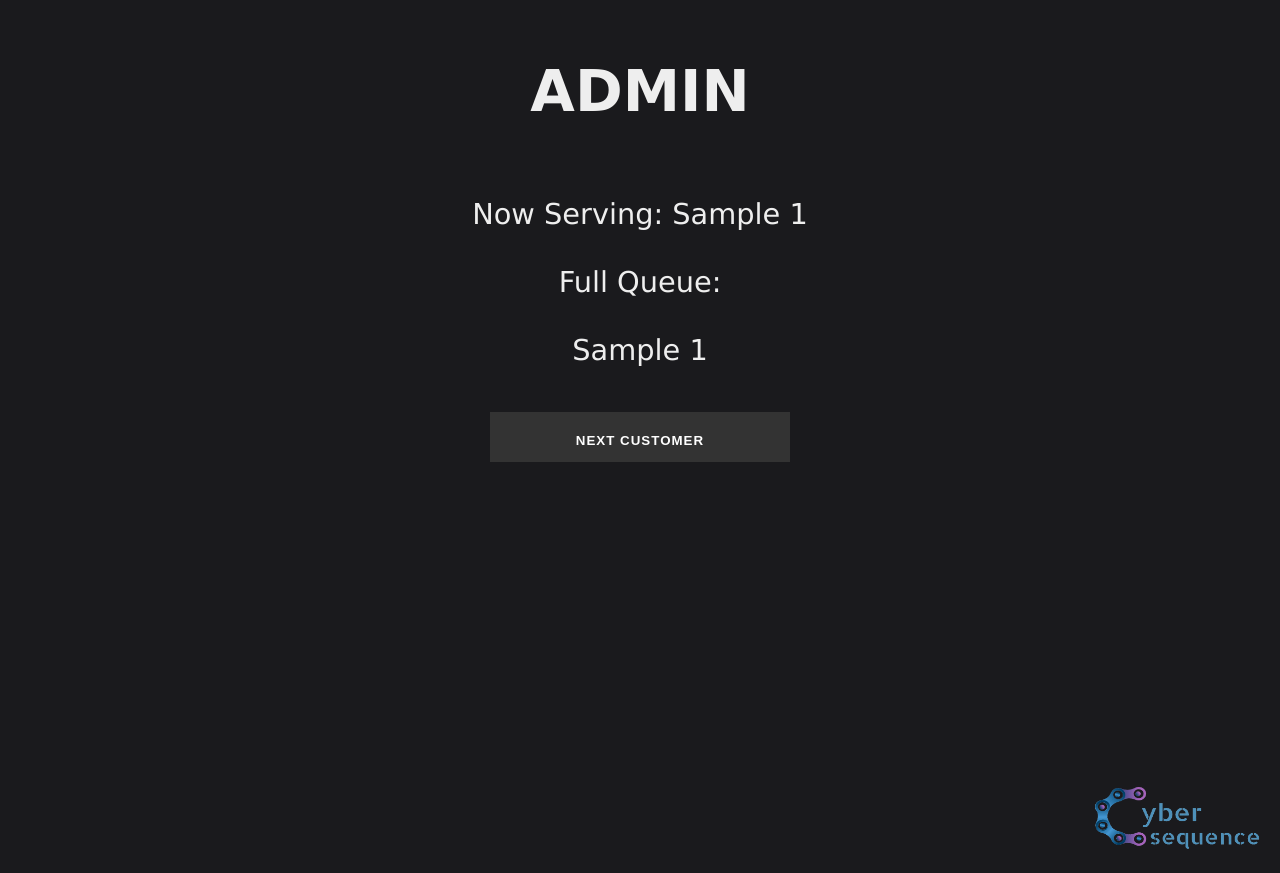
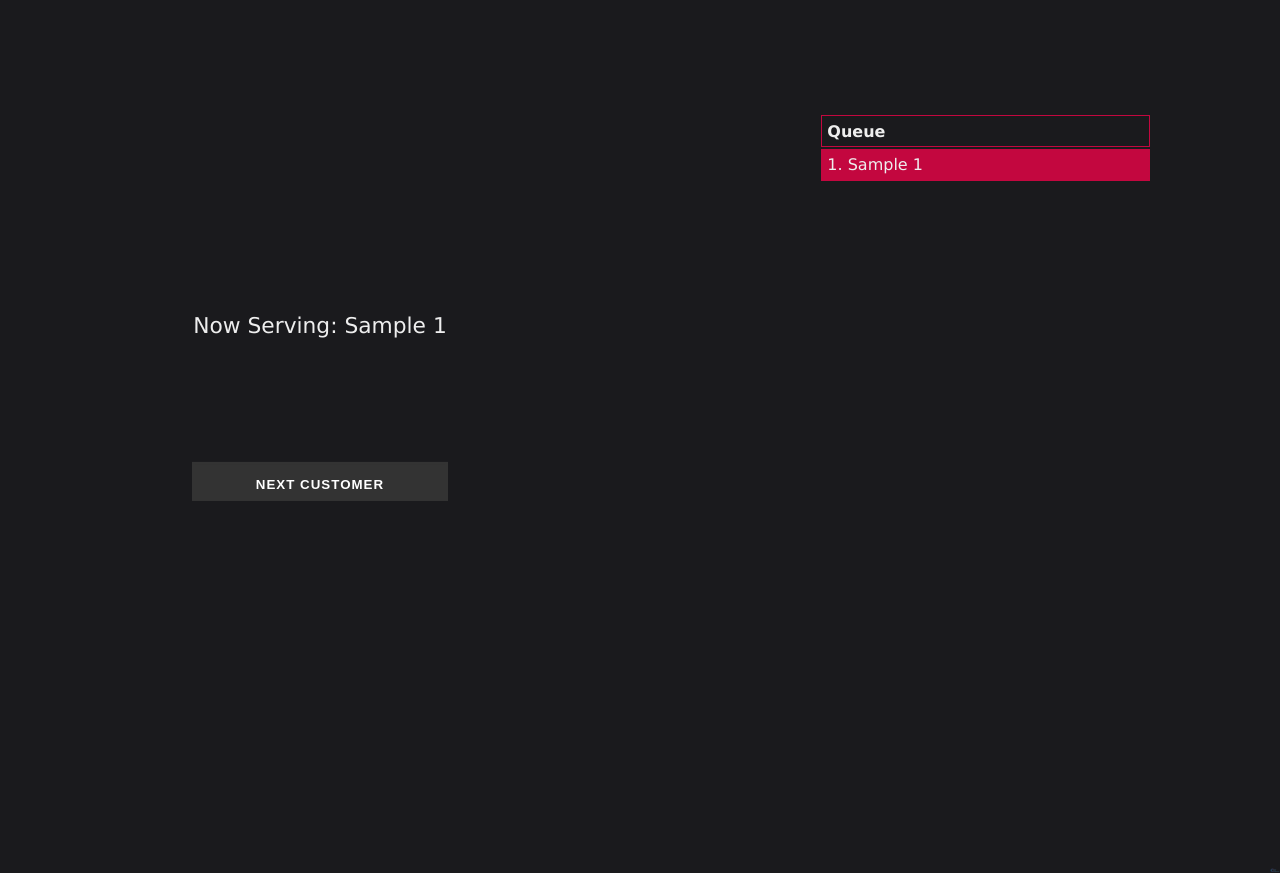
Before and after one commit to kinga112/q, a Flask app: page /admin/1 in a window 1280 px wide. Run offline with Flask 2, Linux system fonts and the light colour scheme; a database or web service that is not in the repository returns one stand-in record (values such as "Sample title"); some libraries are stand-ins or nearby versions.

Commit message:
Admin page update! other minor fixes

```diff
--- a/app.py
+++ b/app.py
@@ -25,24 +25,21 @@
     else:
         queue = main.get_queue(id)
 
-    print("QUEUE:", queue)
-    names = queue.split(',')
+    if request.method == 'POST':
+        main.remove(id, queue[0])
+        main.popped(queue[0])
 
     try:
-        if names[0] == '':
+        if queue[0] == '':
             now_serving = 'No Customers In Line'
         else:
-            now_serving = 'Now Serving: {}'. format(names[0])
+            now_serving = 'Now Serving: {}'. format(queue[0])
     except:
         now_serving = 'No Customers in line'
     try:
-        next_cust = 'Next: {}'.format(names[1])
+        next_cust = 'Next Customer: {}'.format(queue[1])
     except:
         next_cust = ''
-
-    if request.method == 'POST':
-        main.remove(id, names[0])
-        main.popped(names[0])
 
     return render_template('admin.html', id=id, queue=queue, now_serving=now_serving, next_cust=next_cust)
 
--- a/main.py
+++ b/main.py
@@ -23,7 +23,7 @@
     except:
         cursor.execute("ROLLBACK")
         conn.commit()
-        print("Table [{}] already craeted".format(id))
+        print("Table [{}] already created".format(id))
 
 def get_in_queue(id, name):
     try:
@@ -39,10 +39,9 @@
     try:
         get = "SELECT * FROM {}".format(id)
         cursor.execute(get)
-        queue = ''
+        queue = []
         for row in cursor:
-            queue = queue + '{}, '.format(row[1])
-        queue = queue[0:-2]
+            queue.append(row[1])
         return queue
     except:
         cursor.execute("ROLLBACK")
@@ -68,8 +67,7 @@
         count = 0
         for row in cursor:
             count += 1
-            name1 = row[1]
-            if name1 == name:
+            if str(row[1]) == name:
                 return count
     except:
         cursor.execute("ROLLBACK")
@@ -93,12 +91,18 @@
     conn.commit()
 
 def get_pop():
-    get = "SELECT * FROM pop"
-    cursor.execute(get)
-    data = ''
-    for row in cursor:
-        data += row[1]
-    return data
+    try:
+        get = "SELECT * FROM pop"
+        cursor.execute(get)
+        data = ''
+        for row in cursor:
+            data += row[1]
+        return data
+    except:
+        cursor.execute("ROLLBACK")
+        conn.commit()
+        print("Error: [get_pop]")
+        return None
 
 def del_pics():
     folder_path = 'static/'
--- a/templates/admin.html
+++ b/templates/admin.html
@@ -18,14 +18,16 @@
   }
 
   .link_wrapper{
-    position: relative;
+    position: static;
     }
 
   button{
     display: block;
-    width: 300px;
-    height: 50px;
-    line-height: 50px;
+    width: 20vw;
+    height: 3vw;
+    position: relative;
+    top: 3vw;
+    line-height: 3vw;
     font-weight: bold;
     text-decoration: none;
     background: #333;
@@ -38,29 +40,29 @@
   }
 
   .icon{
-    width: 50px;
-    height: 50px;
+    width: 3vw;
+    height: 3vw;
     border: 3px solid transparent;
     position: absolute;
     transform: rotate(45deg);
     right: 0;
-    top: 0;
+    top: 3vw;
     z-index: -1;
     transition: all .35s;
     }
 
     .icon svg{
-    width: 30px;
+    width: 1.6vw;
     position: absolute;
-    top: calc(50% - 15px);
-    left: calc(50% - 15px);
+    top: calc(50% - .8vw);
+    left: calc(50% - .8vw);
     transform: rotate(-45deg);
     fill: #c3073f;
     transition: all .35s;
   }
 
   button:hover{
-    width: 250px;
+    width: 13vw;
     border: 3px solid #c3073f;
     background: transparent;
     color: #c3073f;
@@ -72,9 +74,76 @@
   }
 
   #bottom {
-    position:absolute;
-    bottom:0;
-    right:0;
+    position: absolute;
+    bottom: 0;
+    right: 0;
+  }
+
+  .split {
+    height: 100%;
+    width: 50%;
+    position: fixed;
+    top: 0;
+    overflow-x: hidden;
+    padding-top: 1.04166vw;
+  }
+
+  .left {
+    left: 0;
+    background-color: #1a1a1d;
+  }
+
+  .right {
+    top: 7.8125vw;
+    right: 13;
+    background-color: #1a1a1d;
+    height: 31.25vw
+  }
+
+  .centered {
+    margin: 0;
+    position: absolute;
+    top: 50%;
+    left: 50%;
+    text-align: center;
+    color: #eeeeee;
+    font-family: Verdana, Geneva, Tahoma, sans-serif;
+    font-size: 1.7vw;
+    -ms-transform: translate(-50%, -50%);
+    transform: translate(-50%, -50%);
+  }
+
+  .centeredright {
+    position: absolute;
+    text-align: center;
+    left: 15vw;
+  }
+
+
+  td, th {
+    border: 1px solid #c3073f;
+    text-align: left;
+    padding: 0.41666vw;
+  }
+
+  tr:nth-child(even) {
+    background-color: #c3073f;
+  }
+
+  ::-webkit-scrollbar {
+    width: 10px;
+  }
+
+  ::-webkit-scrollbar-track {
+    background: #1a1a1d;
+  }
+
+  ::-webkit-scrollbar-thumb {
+    background: #555;
+  }
+
+  ::-webkit-scrollbar-thumb:hover {
+    background: #c3073f;
   }
 
 </style>
@@ -83,17 +152,14 @@
 <body style="background-color: #1a1a1d;">
 
 <div id='bottom'>
-  <img src="{{url_for('static', filename='new_logo.png')}}" width="200" height="100" style="float:right">
+  <img src="{{url_for('static', filename='new_logo.png')}}" width="10.41666vw" height="5.20833vw" style="float:right">
 </div>
 
-<h1 style="font-family: Verdana, Geneva, Tahoma, sans-serif; color: #eeeeee; text-align: center;">
-  ADMIN
-</h1>
-
-<p style="font-family: Verdana, Geneva, Tahoma, sans-serif; color: #eeeeee; text-align: center;">
-  <br>{{ now_serving }} {{ next_cust }}</br>
-  <br>Full Queue:</br>
-  <br>{{ queue }}</br>
+<div class="split left">
+  <div class="centered">
+    <p style="font-family: Verdana, Geneva, Tahoma, sans-serif; color: #eeeeee; position: absolute; top: -13vw; left: -13vw; width: 26vw;">
+      <br>{{ now_serving }}</br>
+      <br>{{ next_cust }}</br>
     </p>
 
     <form action="/admin/{{ id }}" method="POST" action="">
@@ -108,8 +174,36 @@
         </div>
       </div>
     </form>
+  </div>
+</div>
+
+<div class="split right">
+  <div class="centeredright">
+    <div style="font-family: Verdana, Geneva, Tahoma, sans-serif; color: #eeeeee; text-align: center;">
+        <table style="width: 26vw; color: #eeeeee;">
+          <tr>
+            <th>
+              Queue
+            </th>
+          </tr>
+          {% for name in queue %}
+          <tr>
+            <td>
+              {{ loop.index }}. {{ name }}
+            </td>
+          </tr>
+          {% endfor %}
+        </table>
+    </div>
+  </div>
+</div>
 
 <meta http-equiv="Refresh" content="5">
 
+<script>
+
+</script>
+
+
 </body>
 </html>
```
Also changed, not shown: templates/home.html (+13 -13 lines). Lines whose indentation alone changed are shown as unchanged.
